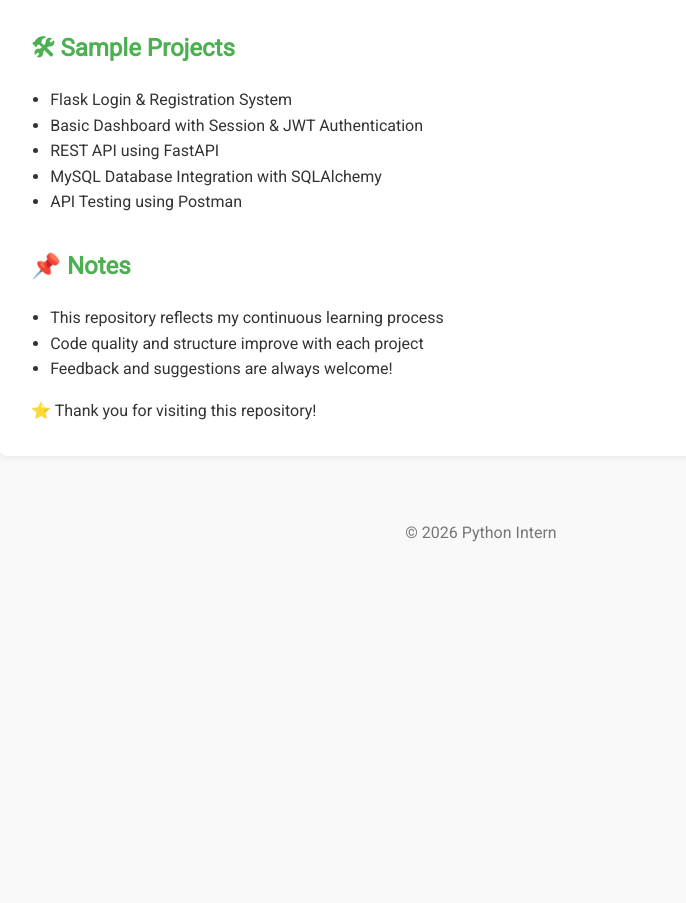
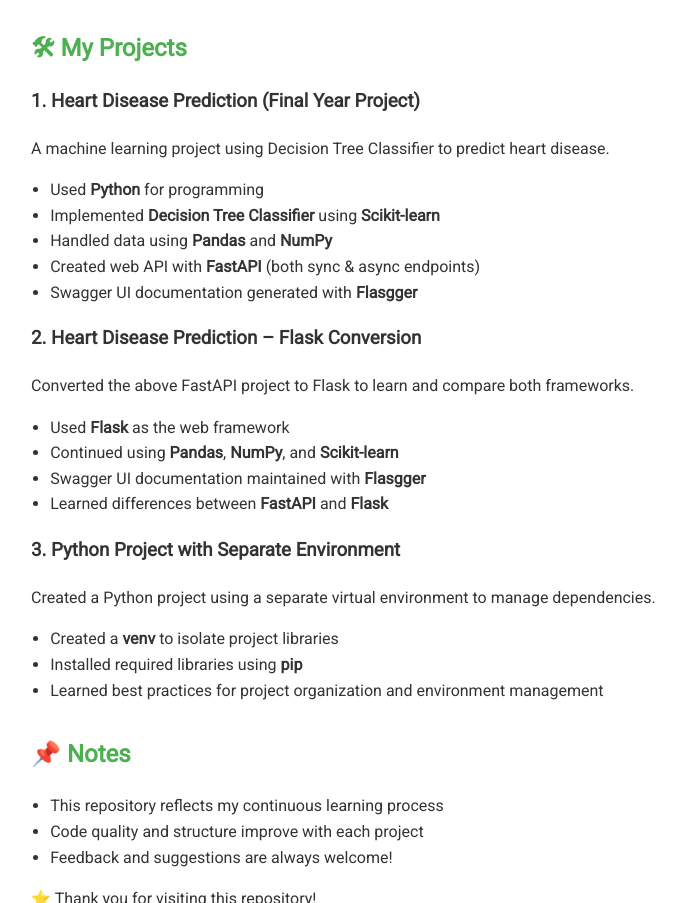
Before and after one commit to Krishnamohan33/python-intern-documentation.github.io, a plain HTML site: page index.html in a window 1280 px wide. Shown: the part 1060-1963 px from the top of the page, without its empty margins (159-845 px from the left). Before the commit the page ends 1637 px from the top, so only its background shows below. Drawn offline with Linux system fonts and the light colour scheme.

Commit message:
Update index.html

```diff
--- a/index.html
+++ b/index.html
@@ -35,6 +35,10 @@
             color: #4CAF50;
             margin-top: 2rem;
         }
+        h3 {
+            color: #333;
+            margin-top: 1.2rem;
+        }
         table {
             width: 100%;
             border-collapse: collapse;
@@ -65,6 +69,12 @@
         }
         a:hover {
             text-decoration: underline;
+        }
+        pre {
+            background-color: #f4f4f4;
+            padding: 1rem;
+            overflow-x: auto;
+            border-left: 4px solid #4CAF50;
         }
     </style>
 </head>
@@ -129,13 +139,33 @@
         </section>
 
         <section>
-            <h2>🛠 Sample Projects</h2>
+            <h2>🛠 My Projects</h2>
+
+            <h3>1. Heart Disease Prediction (Final Year Project)</h3>
+            <p>A machine learning project using Decision Tree Classifier to predict heart disease.</p>
             <ul>
-                <li>Flask Login & Registration System</li>
-                <li>Basic Dashboard with Session & JWT Authentication</li>
-                <li>REST API using FastAPI</li>
-                <li>MySQL Database Integration with SQLAlchemy</li>
-                <li>API Testing using Postman</li>
+                <li>Used <strong>Python</strong> for programming</li>
+                <li>Implemented <strong>Decision Tree Classifier</strong> using <strong>Scikit-learn</strong></li>
+                <li>Handled data using <strong>Pandas</strong> and <strong>NumPy</strong></li>
+                <li>Created web API with <strong>FastAPI</strong> (both sync & async endpoints)</li>
+                <li>Swagger UI documentation generated with <strong>Flasgger</strong></li>
+            </ul>
+
+            <h3>2. Heart Disease Prediction – Flask Conversion</h3>
+            <p>Converted the above FastAPI project to Flask to learn and compare both frameworks.</p>
+            <ul>
+                <li>Used <strong>Flask</strong> as the web framework</li>
+                <li>Continued using <strong>Pandas</strong>, <strong>NumPy</strong>, and <strong>Scikit-learn</strong></li>
+                <li>Swagger UI documentation maintained with <strong>Flasgger</strong></li>
+                <li>Learned differences between <strong>FastAPI</strong> and <strong>Flask</strong></li>
+            </ul>
+
+            <h3>3. Python Project with Separate Environment</h3>
+            <p>Created a Python project using a separate virtual environment to manage dependencies.</p>
+            <ul>
+                <li>Created a <strong>venv</strong> to isolate project libraries</li>
+                <li>Installed required libraries using <strong>pip</strong></li>
+                <li>Learned best practices for project organization and environment management</li>
             </ul>
         </section>
 
```
